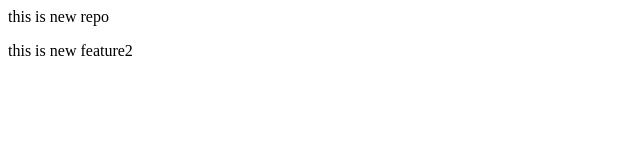
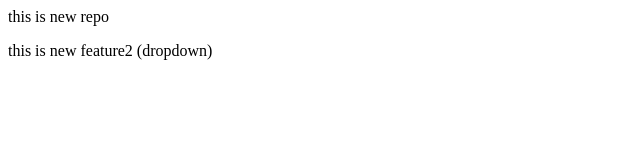
Before and after one commit to Vinayak097/localrepo, a plain HTML site: page index.html in a window 1280 px wide. Shown: the full height of the page, 0-640 px from the left. Drawn offline with Linux system fonts and the light colour scheme.

Commit message:
dropdown

```diff
--- a/index.html
+++ b/index.html
@@ -1,2 +1,2 @@
 <p> this is new repo </p>
-<p>this is new feature2</p>
+<p>this is new feature2 (dropdown)</p>
```
